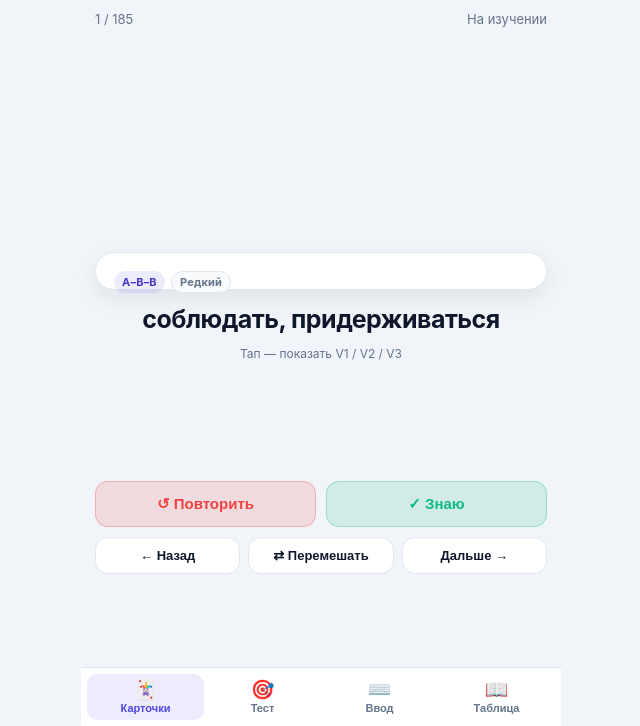
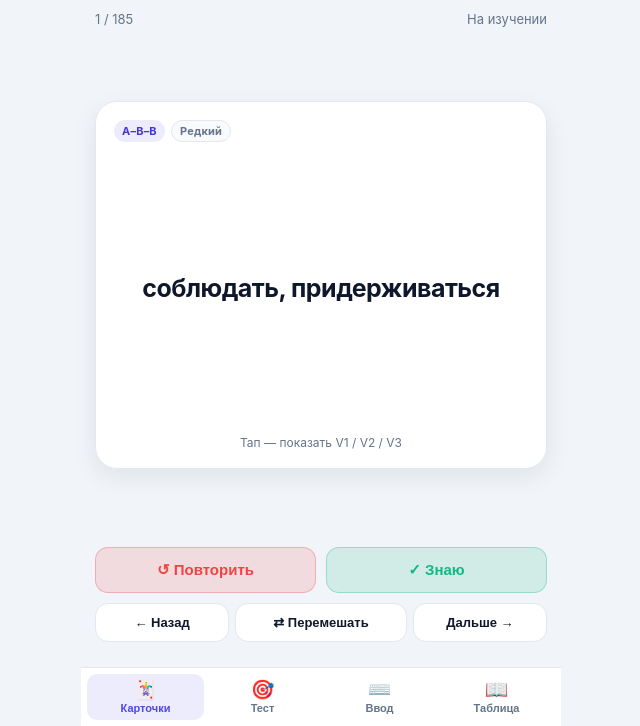
Before and after one commit to wixxee/vocab-trainers, a plain HTML site: page irregular-verbs-mobile.html in a window 1280 px wide. Shown: the part 74-800 px from the top of the page, without its empty margins (319-959 px from the left). Drawn offline with Linux system fonts and the light colour scheme.

Commit message:
Fix flashcard height and nav buttons on iOS Safari

```diff
--- a/irregular-verbs-mobile.html
+++ b/irregular-verbs-mobile.html
@@ -347,14 +347,13 @@
     .fc-stage {
       position: relative;
       flex: 1;
-      min-height: 330px;
-      max-height: 430px;
       display: flex;
       align-items: center;
       justify-content: center;
       perspective: 1100px;
       touch-action: pan-y;
       user-select: none;
+      margin: 4px 0;
     }
 
     .fc-swipe-hint {
@@ -387,7 +386,7 @@
 
     .fc-card-wrap {
       width: 100%;
-      height: 100%;
+      height: clamp(320px, 46dvh, 420px);
       position: relative;
       will-change: transform;
     }
@@ -397,6 +396,7 @@
       height: 100%;
       position: relative;
       transform-style: preserve-3d;
+      -webkit-transform-style: preserve-3d;
       transition: transform 0.42s cubic-bezier(0.22, 0.85, 0.36, 1);
       cursor: pointer;
     }
@@ -418,6 +418,11 @@
       display: flex;
       flex-direction: column;
       justify-content: space-between;
+      overflow: hidden;
+    }
+
+    .fc-front {
+      transform: rotateY(0deg);
     }
 
     .fc-back {
@@ -520,17 +525,17 @@
     }
 
     .fc-nav-row {
-      display: flex;
-      justify-content: space-between;
-      align-items: center;
+      display: grid;
+      grid-template-columns: 1fr 1.28fr 1fr;
       margin-top: 10px;
-      gap: 8px;
+      gap: 6px;
     }
 
     .fc-nav-row .btn {
-      padding: 10px 12px;
+      padding: 11px 6px;
       font-size: 13px;
-      flex: 1;
+      white-space: nowrap;
+      gap: 4px;
     }
 
     /* ===== QUIZ ===== */
```
